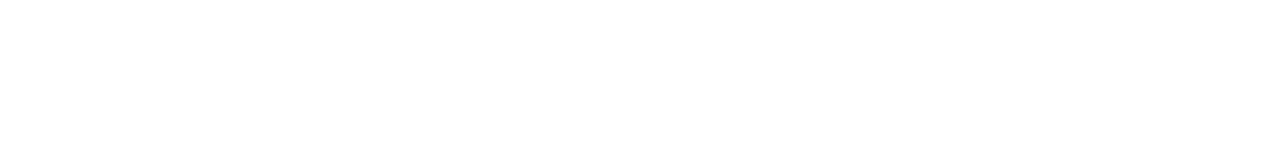
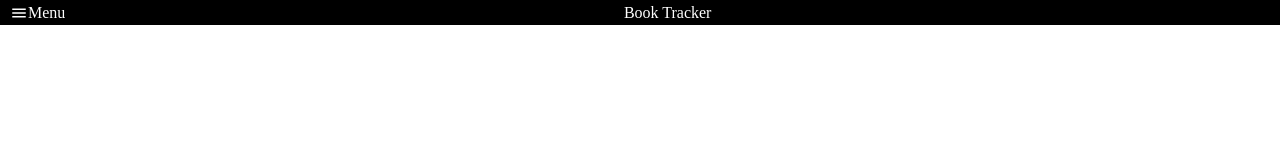
Before and after one commit to GrantPSpencer/BookTracker, a plain HTML site: page index.html in a window 1280 px wide. Drawn offline with Linux system fonts and the light colour scheme.

Commit message:
Added header, icons
small commit, going to lunch

```diff
--- a/index.html
+++ b/index.html
@@ -12,6 +12,16 @@
     <title>Book Tracker</title>
 </head>
 <body>
+    <header>
+        <div class ='menu'>
+            <img src='icons/menu-white-18dp.svg'>
+            <a>
+                <span>Menu</span>
+            </a>
 
+        </div>
+        <h class='title'>Book Tracker</h>
+
+    </header>
 </body>
 </html>
--- a/styles.css
+++ b/styles.css
@@ -0,0 +1,29 @@
+body {
+    margin: 0px;
+}
+
+header {
+    display: flex;
+    align-items: center;
+    background-color: black;
+    margin-left: 0px;
+    padding-top: 0px;
+    color: white;
+    height: 25px;
+}
+
+.menu {
+    display: flex;
+    align-items: center;
+    margin-right: auto;
+    margin-left: 10px;
+
+
+}
+
+.title {
+    text-align: center;
+    margin-right: auto;
+    margin-left: -10px;
+
+}
```
Also changed, not shown: Icons/menu-24px.svg (deleted), Icons/menu-white-18dp.svg (added), 1 other file.
